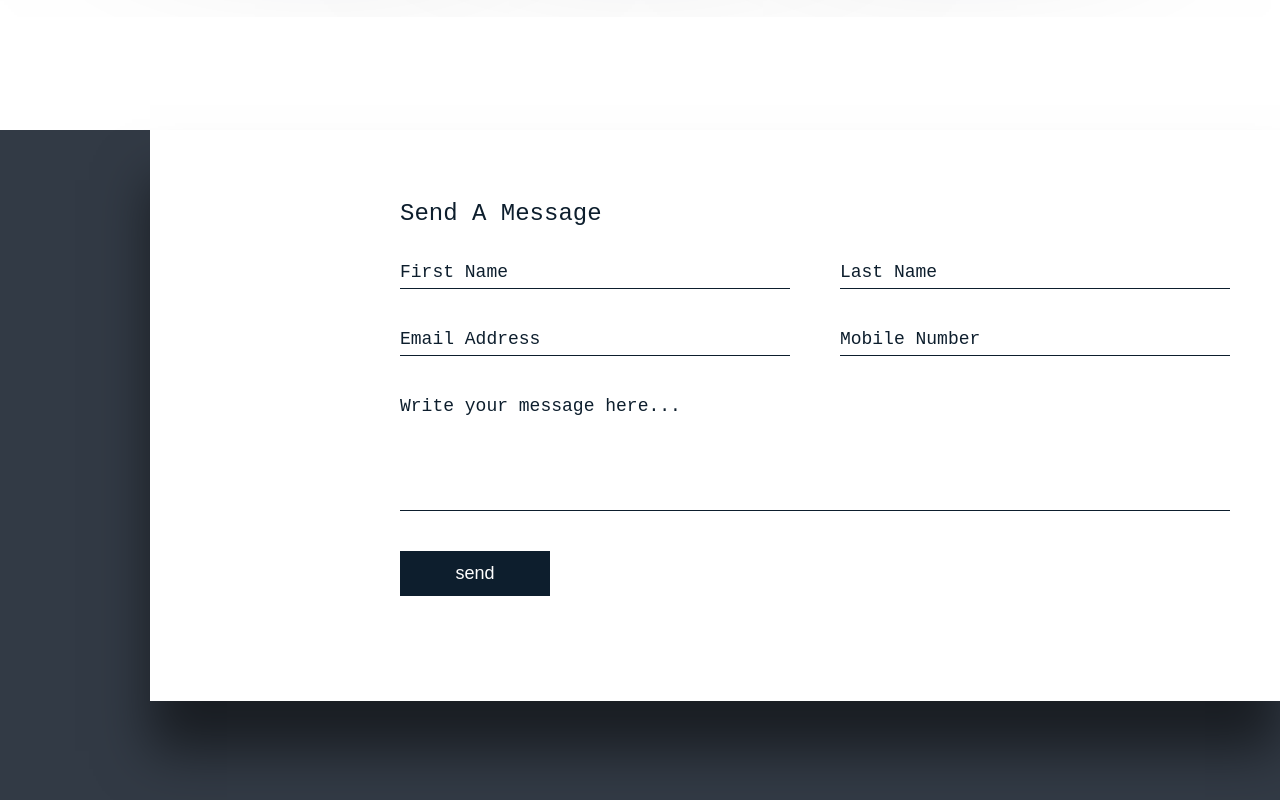
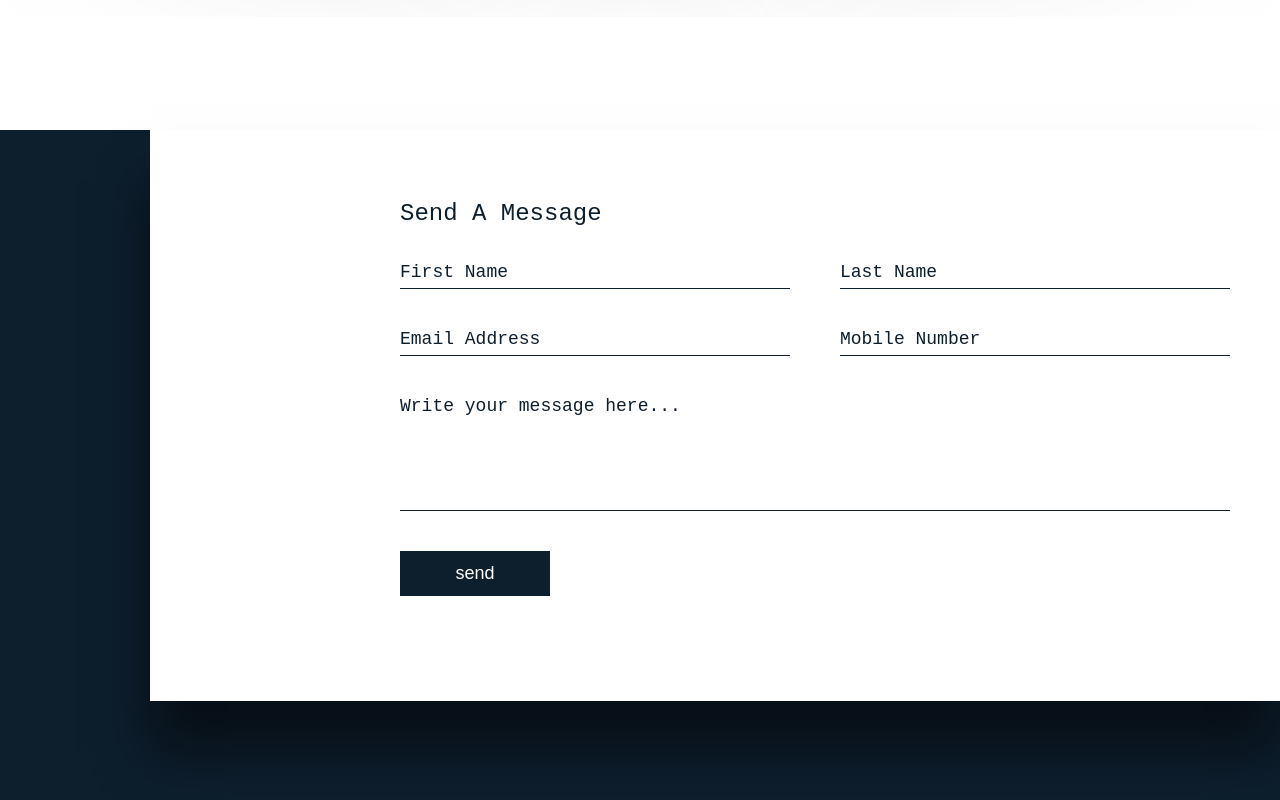
Before and after one commit to NgatiaJeffers/JeffDev-Portfolio, a plain HTML site: page index.html in a window 1280 px wide. Shown: the part 2270-3070 px from the top of the page. Drawn offline with Linux system fonts and the light colour scheme.

Commit message:
contact fixed

```diff
--- a/css/style.css
+++ b/css/style.css
@@ -421,7 +421,7 @@ h1, h2, h3, h4, h5, h6, p, a {
     background-image: url('/img/if.jpg');
     background-size: cover;
     background-repeat: no-repeat;
-    /* background: #0D1E2D; */
+    background: #0D1E2D;
     min-height: 100vh;
     align-items: center;
     justify-content: center;
```
